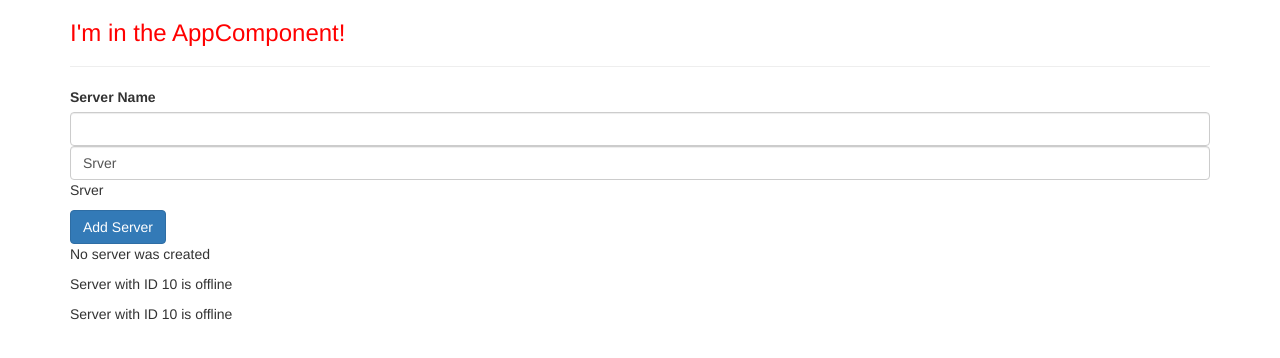
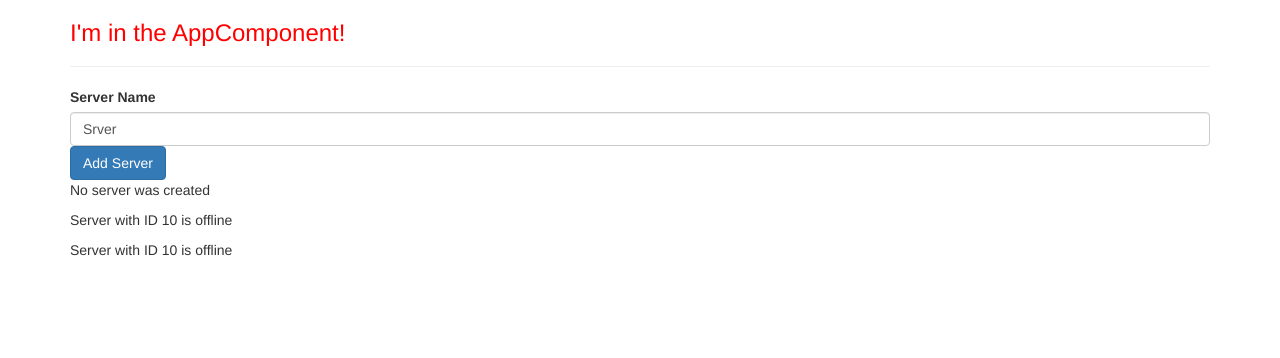
Before and after one commit to ahrGNUts/angular7-course, an Angular app: page / in a window 1280 px wide. Shown: the top 358 px of the page. Built offline with nearby package versions, Linux system fonts and the light colour scheme.

Commit message:
combination of all forms of data binding

```diff
--- a/src/app/servers/servers.component.html
+++ b/src/app/servers/servers.component.html
@@ -2,12 +2,8 @@
 <input
   type="text"
   class="form-control"
-  (input)="onUpdateServerName($event)">
-<input
-  type="text"
-  class="form-control"
   [(ngModel)]="serverName">
-<p>{{ serverName }}</p>
+
 <button
   class="btn btn-primary"
   [disabled]="!allowNewServer"
--- a/src/app/servers/servers.component.ts
+++ b/src/app/servers/servers.component.ts
@@ -22,7 +22,7 @@ export class ServersComponent implements OnInit {
   }
 
   onCreateServer() {
-    this.serverCreationStatus = 'Server was created!';
+    this.serverCreationStatus = 'Server was created! Name is ' + this.serverName;
   }
 
   onUpdateServerName(event: any) {
```
